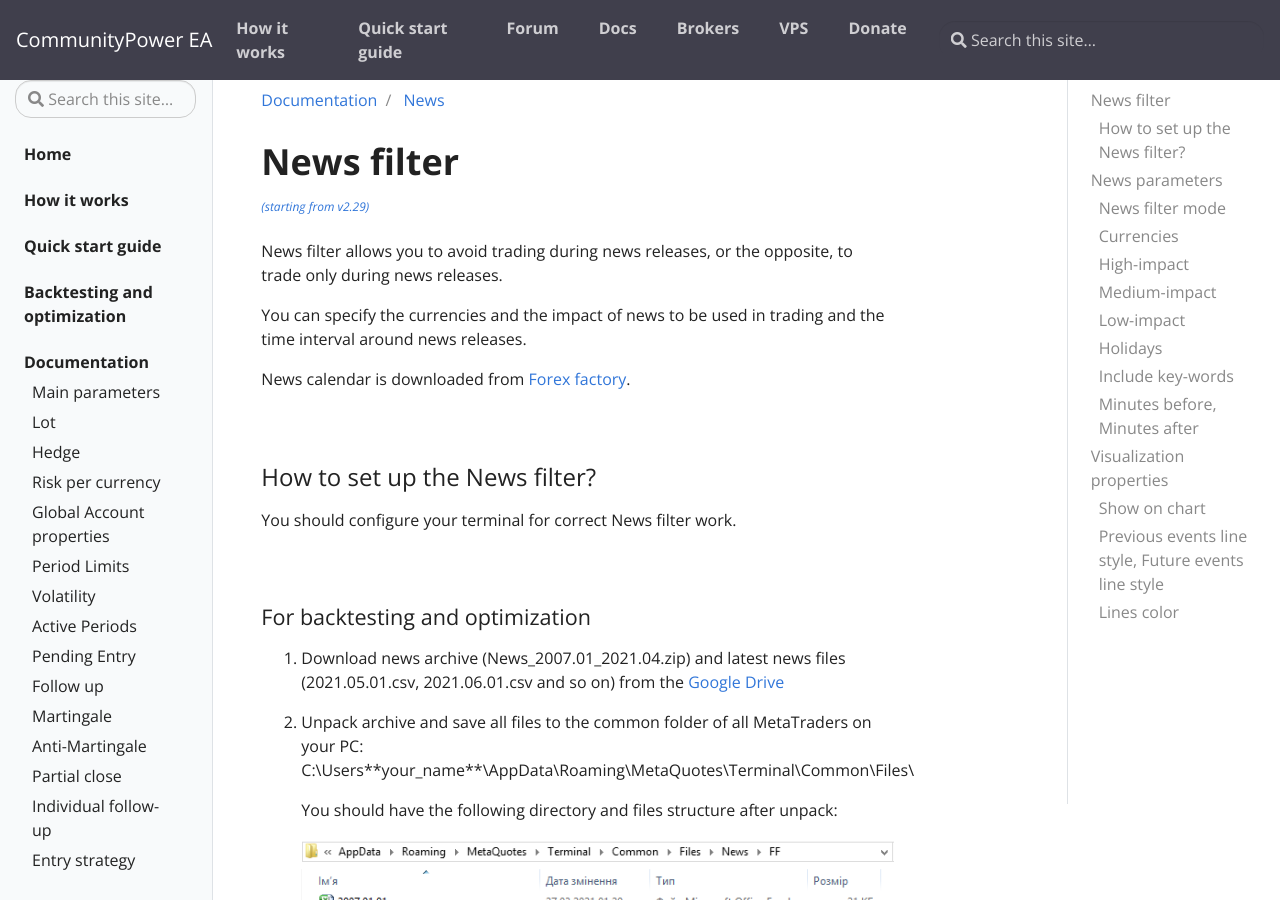
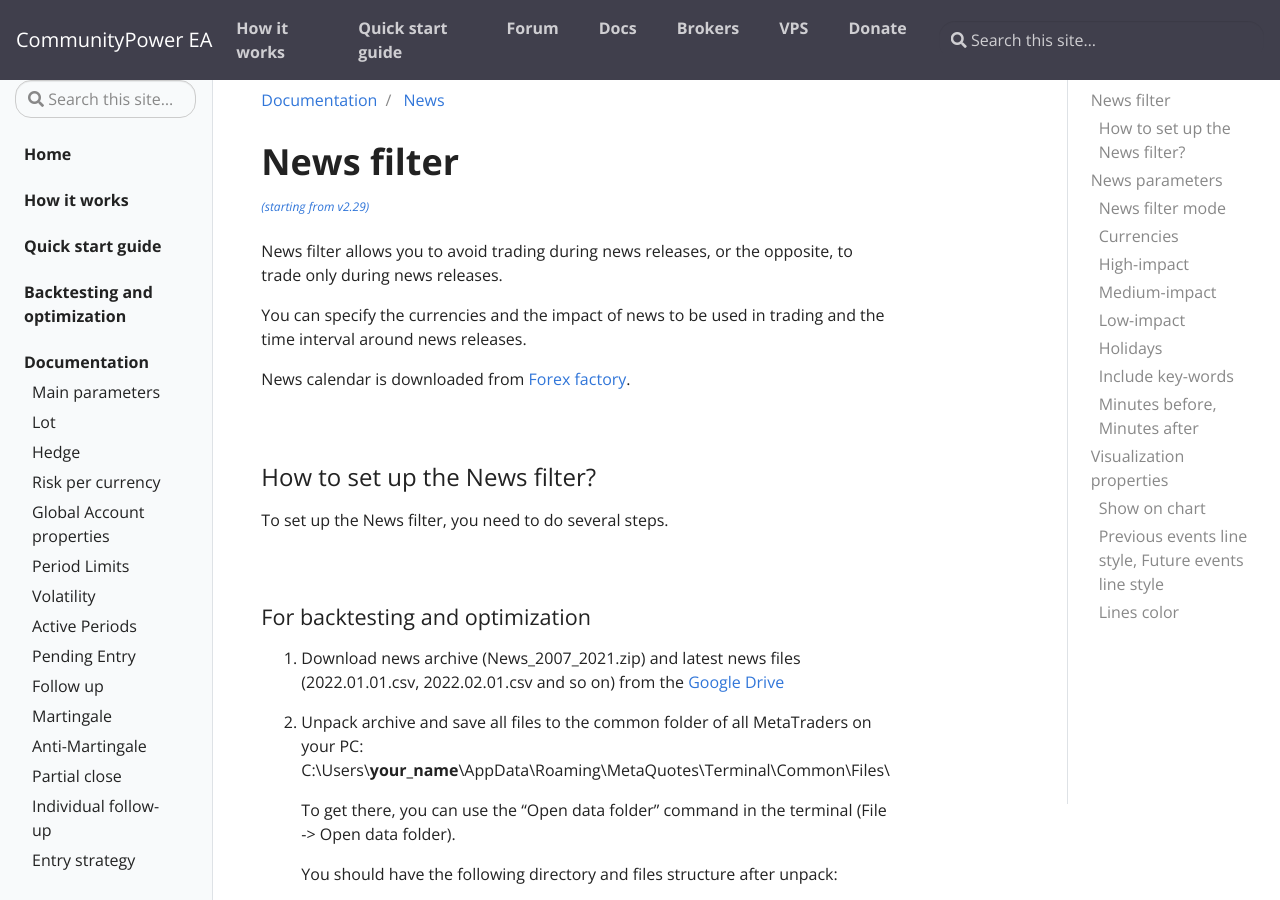
Before and after one commit to komposter/CommunityPowerEA.com, a Jekyll site: the page built from _docs/news.md, in a window 1280 px wide and 900 px high. Built offline with Jekyll 4.4.1, drawn with Linux system fonts in a browser that asks for light colours.

Commit message:
Content change

```diff
--- a/_docs/news.md
+++ b/_docs/news.md
@@ -19,15 +19,17 @@ News calendar is downloaded from [Forex factory](https://www.forexfactory.com/ca
 
 ### How to set up the News filter?
 
-You should configure your terminal for correct News filter work.
+To set up the News filter, you need to do several steps.
 
 <br />
 
 #### For backtesting and optimization
 
-1. Download news archive (News_2007.01_2021.04.zip) and latest news files (2021.05.01.csv, 2021.06.01.csv and so on) from the [Google Drive](https://drive.google.com/drive/folders/1vZGuPtfRsI2NvCvQD2oA_BwjEBTDjj3v)
+1. Download news archive (News_2007_2021.zip) and latest news files (2022.01.01.csv, 2022.02.01.csv and so on) from the [Google Drive](https://drive.google.com/drive/folders/1vZGuPtfRsI2NvCvQD2oA_BwjEBTDjj3v)
 
-2. Unpack archive and save all files to the common folder of all MetaTraders on your PC: C:\Users\**your_name**\AppData\Roaming\MetaQuotes\Terminal\Common\Files\
+2. Unpack archive and save all files to the common folder of all MetaTraders on your PC: C:\Users\\**your_name**\\AppData\Roaming\MetaQuotes\Terminal\Common\Files\
+
+   To get there, you can use the “Open data folder” command in the terminal (File -> Open data folder).
 
    You should have the following directory and files structure after unpack:
 
@@ -35,7 +37,7 @@ You should configure your terminal for correct News filter work.
 
 3. Set the correct DST mode and GMT offset in the [Time settings](/docs/time).
 
-   You should set the GMT and DST settings of your broker, not your local ones ([how to do this?](/docs/FAQ/GMT-and-DST)).
+   You should set the GMT and DST settings of your broker, not your local ones ([how to do this?](/docs/FAQ/gmt-and-dst)).
 
 4. Enable News filter in the EA settings and run the test.
 
@@ -57,6 +59,7 @@ You should configure your terminal for correct News filter work.
 
    ![]({{site.baseurl}}/assets/img/docs/news4.png)
 
+<br />
 <br />
 
 # News parameters
```
